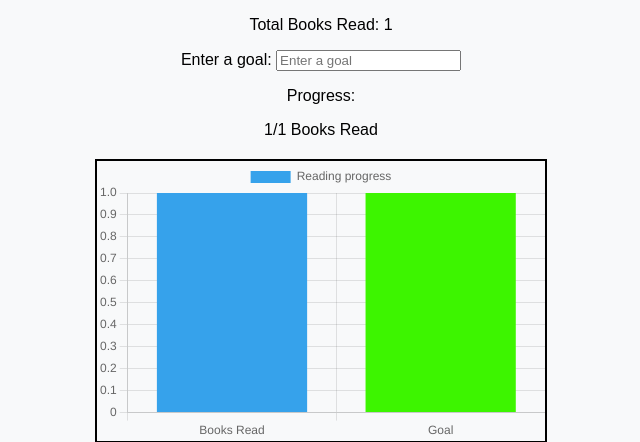
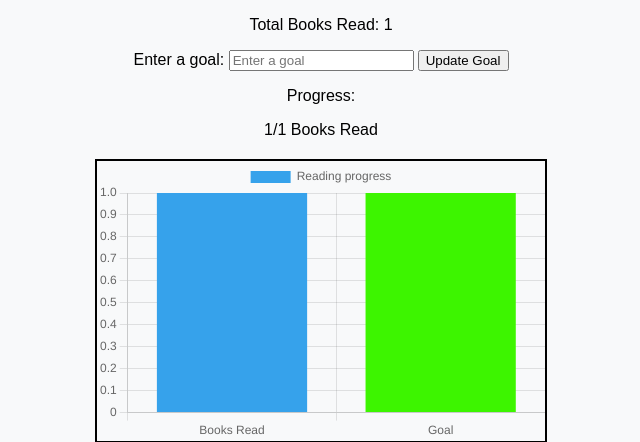
Before and after one commit to KC21025/to-read-list-manager, a Flask app: page /stats in a window 1280 px wide. Shown: the part 60-502 px from the top of the page, without its empty margins (319-959 px from the left). Run offline with Flask 3, Linux system fonts and the light colour scheme; data comes from the database, SQL or seed files in the repository; both versions use the stored data as it was after the commit.

Commit message:
Updated the add new book button to not confuse the users if the add new book button is the same as opening the form. I've also made it so it alerts the user when a book is added, edited and when the goal is updated.

```diff
--- a/static/script.js
+++ b/static/script.js
@@ -5,19 +5,19 @@
 const bookDescription = document.querySelectorAll('td[home-data-id]') // Getting all book items with data-id attribute for displaying book description in the home page
 
 if (button) { // Check if button exists
-    button.onclick = function() {
+    button.onclick = function () {
         modal.style.display = 'block'; // When book modal button is clicked, display modal
     }
 }
 
 if (span) { // Checks if span exists
-    span.onclick = function() {
+    span.onclick = function () {
         modal.style.display = 'none'; // When span is cliked, hide modal
     }
 }
 
 if (modal) { // Checks if modal exists
-    window.onclick = function(event) {
+    window.onclick = function (event) {
         if (event.target == modal) {
             modal.style.display = 'none'; // When user clicks out of modal, hide modal
         }
@@ -25,7 +25,7 @@
 }
 
 for (let item of bookItems) { // Looping through each book item, adding click event listener to display book
-    item.onclick = function() { // On click
+    item.onclick = function () { // On click
         const bookId = this.getAttribute('manage-data-id'); // Get book ID from data-id attribute of the clicked book item
         fetch('/get_book/' + bookId) // Fetch book details from app.py using book ID from data-id attribute
             .then(response => response.json()) // Convert response to JSON
@@ -63,31 +63,32 @@
                     '<button id="deleteBtn">Delete</button>';
 
                 const editBookForm = document.getElementById('editBookForm'); // Sets a variable to get the editBookForm
-                    editBookForm.onsubmit = function(event) { // When form is submitted
+                editBookForm.onsubmit = function (event) { // When form is submitted
                     const pagesRead = parseInt(editBookForm.pages_read.value); // Checks pages read value
                     const totalPages = parseInt(editBookForm.total_pages.value); // Checks total pages value
                     const dateStarted = new Date(editBookForm.date_started.value);
                     const dateFinished = new Date(editBookForm.date_finished.value);
 
-                        if (pagesRead > totalPages ) {
-                            alert ("Error: Pages read cannot be more than total pages!");
+                    if (pagesRead > totalPages) {
+                        alert("Error: Pages read cannot be more than total pages!");
                         event.preventDefault(); // Prevents form from submitting
                         return false;
                     }
 
                     if (editBookForm.date_finished.value && dateFinished < dateStarted) {
-                            alert ("Error: You can't start the book after you have finished it");
+                        alert("Error: You can't start the book after you have finished it");
                         event.preventDefault();
                         return false;
                     }
 
+                    alert("Book edited successfully!")
 
                 }
 
                 const deleteButton = document.getElementById("deleteBtn");
-                deleteButton.onclick = function() { // On click of delete button, delete and POST request to delete_book route in app.py with book ID as parameter, and confirm before deletion
+                deleteButton.onclick = function () { // On click of delete button, delete and POST request to delete_book route in app.py with book ID as parameter, and confirm before deletion
                     if (confirm("Are you sure you want to delete this book?")) {
-                        fetch('/delete_book/' + bookId, {method: "POST"}) // Send POST request to delete_book route in app.py with the book ID as a parameter to delete it from the database
+                        fetch('/delete_book/' + bookId, { method: "POST" }) // Send POST request to delete_book route in app.py with the book ID as a parameter to delete it from the database
                             .then(response => response.json())
                             .then(data => {
                                 if (data.success) { // If delete successful, alert user and reload page
@@ -101,25 +102,27 @@
                 const editButton = document.getElementById("editBtn"); // Get edit button element
                 const editForm = document.getElementById("editForm"); // Get edit form element
                 const closeEditForm = document.getElementsByClassName("closeEditForm")[0]; // Get span to close edit form
-                closeEditForm.onclick = function() {
+                closeEditForm.onclick = function () {
                     editForm.style.display = "none"; // On click of span, hide edit form
                 };
-                editButton.onclick = function() {
+                editButton.onclick = function () {
                     editForm.style.display = "block"; // On click of edit button, display edit form
                 };
             })
-    }}
+    }
+}
 
 for (let item of bookDescription) {
-    item.onclick = function() { // On click of book item in home page, display book description
+    item.onclick = function () { // On click of book item in home page, display book description
         const bookId = this.getAttribute('home-data-id'); // Gets ID from data-id attribute of the clicked book item
         fetch('/get_book/' + bookId) // Fetch book details from app.py using book ID
             .then(response => response.json()) // Convert response to JSON
             .then(data => {
                 const displayDescription = document.getElementById('BookDescriptionDisplay');
-                displayDescription.innerHTML = '<p id = "home_page_book_description"><strong>Description of ' + data.book.Title + ': </strong>'  + '<br>' + (data.book.Book_Description || 'No description available.') + '</p>';
+                displayDescription.innerHTML = '<p id = "home_page_book_description"><strong>Description of ' + data.book.Title + ': </strong>' + '<br>' + (data.book.Book_Description || 'No description available.') + '</p>';
             })
-}}
+    }
+}
 
 
 const goalCanvas = document.getElementById('goal_chart'); // Gets the goal chart
@@ -174,12 +177,71 @@
 }
 
 const addButtonForm = document.getElementById('AddBookForm');
-                addButtonForm.onsubmit = function(event) {
+if (addButtonForm) {
+    addButtonForm.onsubmit = function (event) {
+        event.preventDefault(); // Prevent default form submission
+
         const total_pages = parseInt(addButtonForm.total_pages.value);
 
         if (total_pages <= 0) {
-                        alert ("Error: Total pages cannot be less than 0 or equal to 0")
-                        event.preventDefault()
+            alert("Error: Total pages cannot be less than 0 or equal to 0");
             return false;
         }
+
+        // Collect form data
+        const formData = new FormData(addButtonForm);
+
+        // Send POST request using fetch
+        fetch('/add_book', {
+            method: 'POST',
+            body: formData
+        })
+        .then(response => {
+            if (response.redirected) {
+                alert("Book added successfully!");
+                location.reload(); // Reload the page to show the new book
+            } else {
+                alert("Error adding book. Please try again.");
             }
+        })
+        .catch(error => {
+            console.error('Error:', error);
+            alert("An error occurred. Please try again.");
+        });
+    }
+}
+
+const updateGoalForm = document.getElementById('update_goal_form');
+if (updateGoalForm) {
+    updateGoalForm.onsubmit = function (event) {
+        event.preventDefault(); // Prevent default form submission
+
+        const goalCount = parseInt(updateGoalForm.goal_count.value);
+
+        if (isNaN(goalCount) || goalCount < 0) {
+            alert("Error: Goal count must be a non-negative number.");
+            return false;
+        }
+
+        // Collect form data
+        const formData = new FormData(updateGoalForm);
+
+        // Send POST request using fetch
+        fetch('/get_goal', {
+            method: 'POST',
+            body: formData
+        })
+        .then(response => {
+            if (response.redirected) {
+                alert("Goal updated successfully!");
+                location.reload(); // Reload the page to show the updated goal
+            } else {
+                alert("Error updating goal. Please try again.");
+            }
+        })
+        .catch(error => {
+            console.error('Error:', error);
+            alert("An error occurred. Please try again.");
+        });
+    }
+}
--- a/static/styles.css
+++ b/static/styles.css
@@ -12,7 +12,6 @@ body {
 .inline-p {
     display: inline
 }
-
 
 /* Styles for the navigation bar */
 .web_nav_bar {
@@ -330,7 +329,7 @@ body {
 }
 
 #openModal {
-    background-color: lightgreen;
+    background-color: rgb(212, 212, 212);
     padding: 12px 24px;
     border: none;
     border-radius: 20px;
--- a/templates/manage.html
+++ b/templates/manage.html
@@ -19,7 +19,7 @@
             </form>
         </div>
     </div>
-    <button id="openModal">Add New Book</button> <!-- Button to open modal to add a new book -->
+    <button id="openModal">Open to add new book</button> <!-- Button to open modal to add a new book -->
 </div>
 <div class="manage-content-container">
     <h1 class="manage-header-one">Click to edit existing books!</h1>
--- a/templates/stats.html
+++ b/templates/stats.html
@@ -8,6 +8,7 @@
             <div id = "goal_section">
                 <form action = "/get_goal" id = "update_goal_form" method = "POST">
                     <p class = "inline-p">Enter a goal: </p><input type="number" name="goal_count" placeholder = "Enter a goal">
+                    <button type="submit">Update Goal</button>
                     <p>Progress:</p>
                     <p> {{ books_read[0] }}/{{goal[0][0] }} Books Read</p>
                 </form>
```
Also changed, not shown: database.db. Lines whose indentation alone changed are shown as unchanged.
